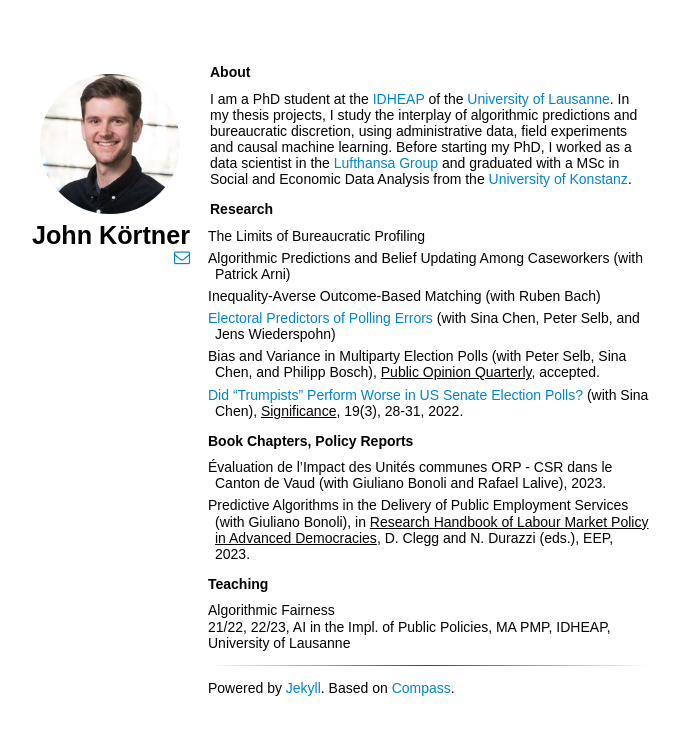
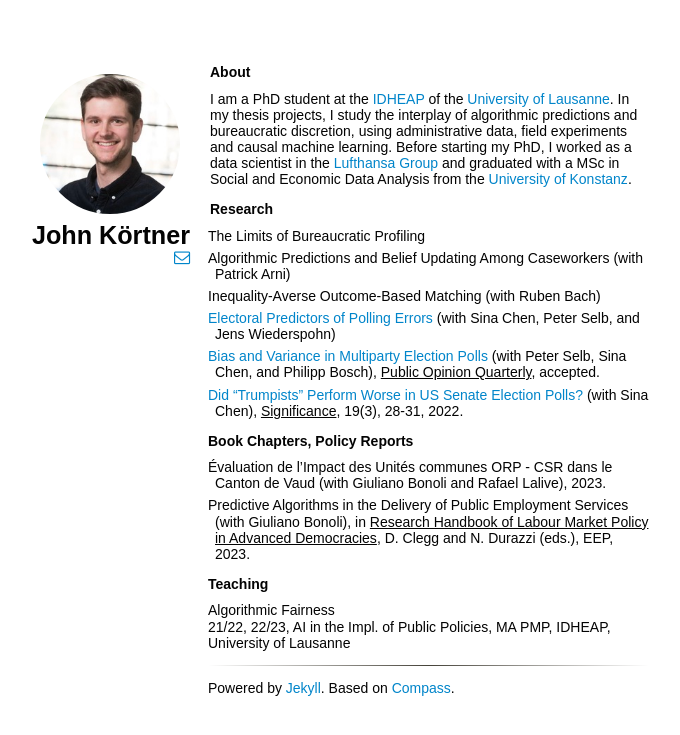
Before and after one commit to jkortner/jkortner.github.io, a Jekyll site: the page built from index.html, in a window 1280 px wide. Shown: the top 735 px of the page, without its empty margins (318-998 px from the left). Built offline with Jekyll 4.4.1, drawn with Linux system fonts in a browser that asks for light colours; nearby versions of some CDN libraries; some web fonts are replaced; part of the change alters nothing that is shown.

Commit message:
Add link to POQ paper (preprint)

```diff
--- a/_includes/content.html
+++ b/_includes/content.html
@@ -20,7 +20,7 @@ I am a PhD student at the <a href='https://www.unil.ch/idheap/en/home.html'>IDHE
         <a href='https://doi.org/10.33774/apsa-2023-t1vh8'>Electoral Predictors of Polling Errors</a> (with Sina Chen, Peter Selb, and Jens Wiederspohn)
     </article>
     <article>
-        Bias and Variance in Multiparty Election Polls (with Peter Selb, Sina Chen, and Philipp Bosch),
+      <a href='https://www.polver.uni-konstanz.de/securedl/sdl-eyJ0eXAiOiJKV1QiLCJhbGciOiJIUzI1NiJ9.eyJpYXQiOjE2OTE1MjEyMjQsImV4cCI6MTY5MjIxMjQyNCwidXNlciI6MCwiZ3JvdXBzIjpbMCwtMV0sImZpbGUiOiJmaWxlYWRtaW4vcG9sdmVyL2FnLXNlbGIvUHJvZi5TZWxiL0Rpc2VudGFuZ2xpbmcucGRmIiwicGFnZSI6MTA1NTY4fQ.hy1qHHPaD0iSNNjOjfcVGGnVbzVCM61wvUrR9NK0Rgo/Disentangling.pdf'>Bias and Variance in Multiparty Election Polls</a> (with Peter Selb, Sina Chen, and Philipp Bosch),
         <u>Public Opinion Quarterly</u>, accepted.
     </article>
     <article>
```
Also changed, not shown: 1 other file.
